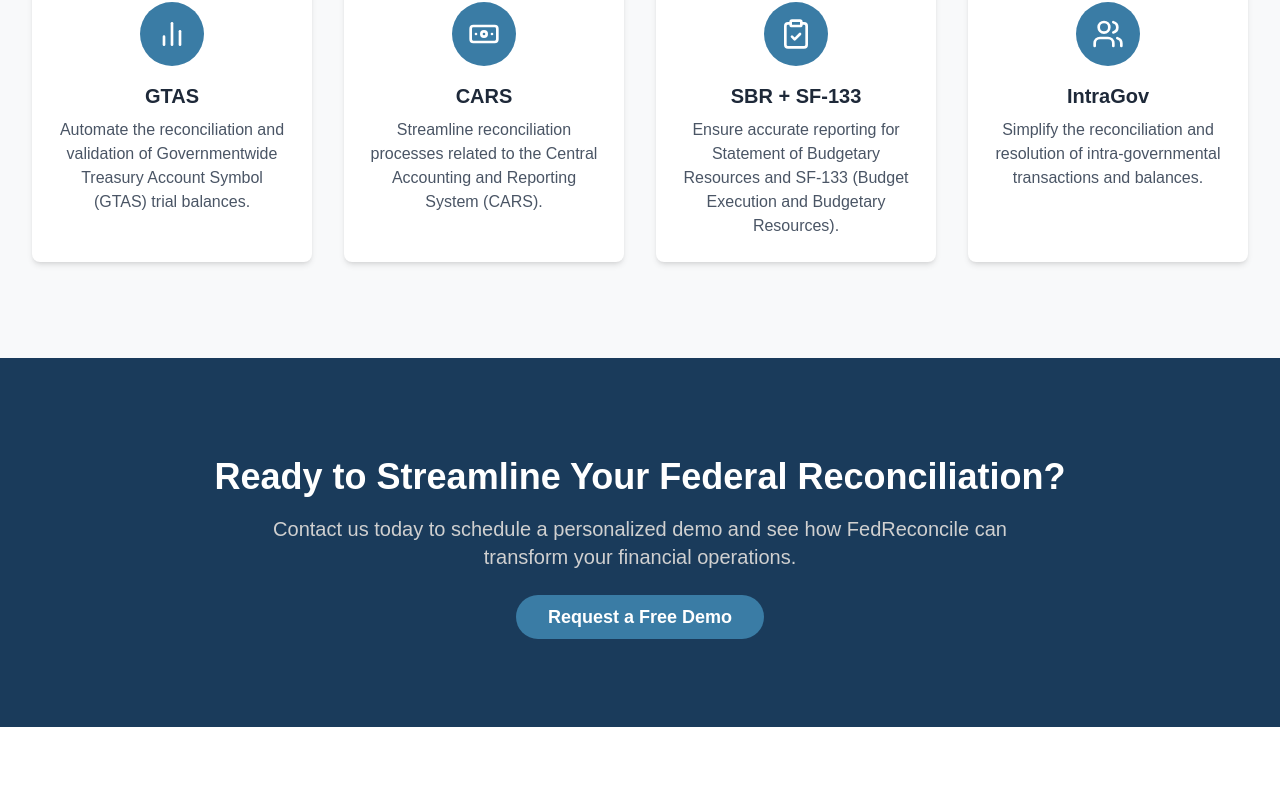
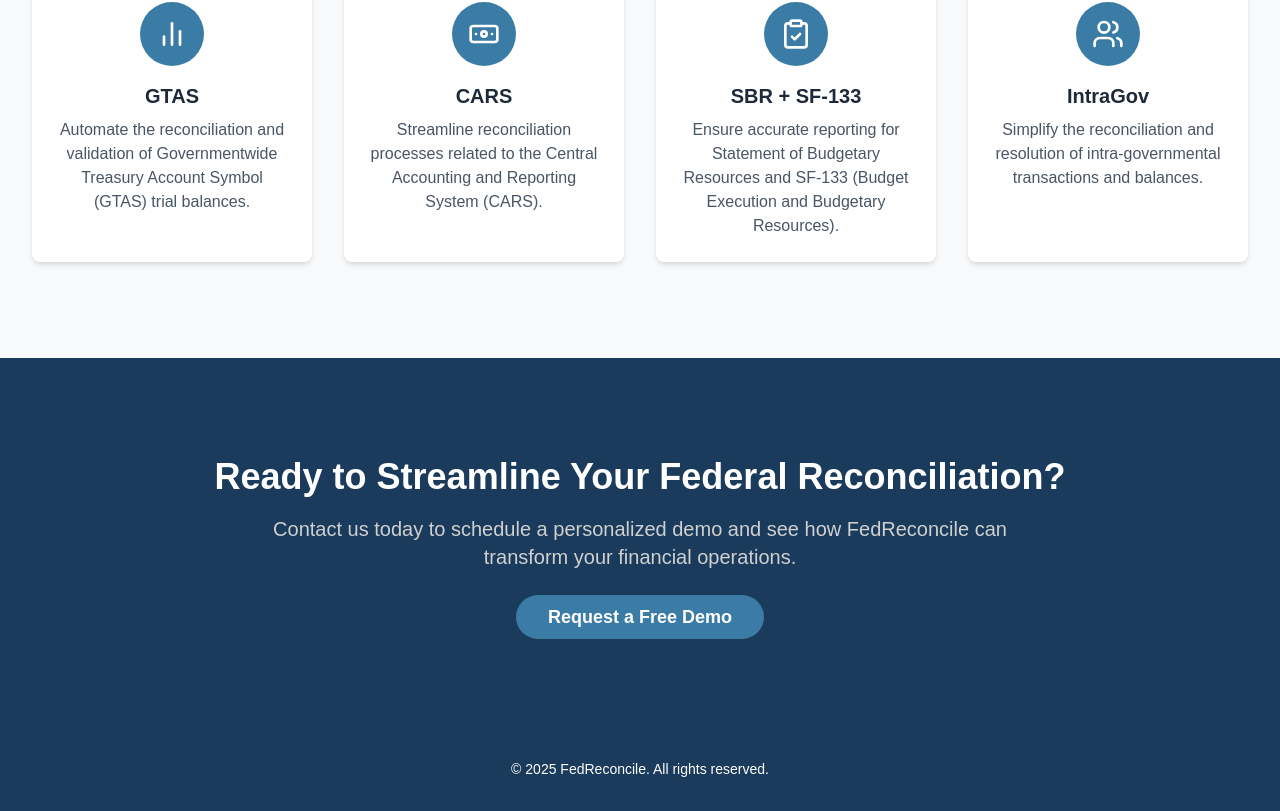
Before and after one commit to ochoam123/fedreconcile-v2, a Next.js app: page / in a window 1280 px wide. Shown: the part 1574-2385 px from the top of the page. Before the commit the page ends 2301 px from the top, so only its background shows below. Built offline with nearby package versions, Linux system fonts and the light colour scheme.

Commit message:
feat:added Footer Section

```diff
--- a/src/app/page.tsx
+++ b/src/app/page.tsx
@@ -2,7 +2,8 @@
 import Hero from '../components/Hero';
 import Features from '../components/Features';
 import Modules from '../components/Modules';
-import CallToAction from '../components/CallToAction'; // <--- Import the CallToAction component
+import CallToAction from '../components/CallToAction';
+import Footer from '../components/Footer'; // <--- Import the Footer component
 
 export default function Home() {
   return (
@@ -11,7 +12,8 @@
       <Hero />
       <Features />
       <Modules />
-      <CallToAction /> {/* <--- Add the CallToAction component here */}
+      <CallToAction />
+      <Footer /> {/* <--- Add the Footer component here */}
     </main>
   );
 }
--- /dev/null
+++ b/src/components/Footer.tsx
@@ -0,0 +1,14 @@
+export default function Footer() {
+  const currentYear = new Date().getFullYear(); // Dynamically get the current year
+
+  return (
+    <footer className="w-full bg-[#1A3B5B] text-white py-8 text-center"> {/* Dark blue background */}
+      <div className="container mx-auto px-8">
+        <p className="text-sm">
+          &copy; {currentYear} FedReconcile. All rights reserved.
+        </p>
+        {/* You can add more links here later, e.g., Privacy Policy, Terms of Service */}
+      </div>
+    </footer>
+  );
+}
```
